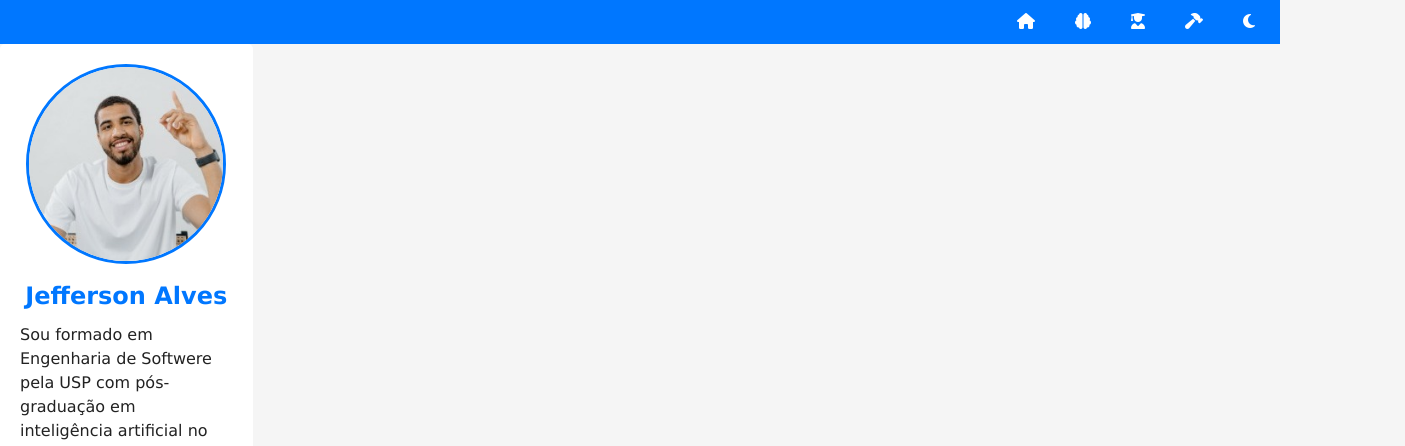
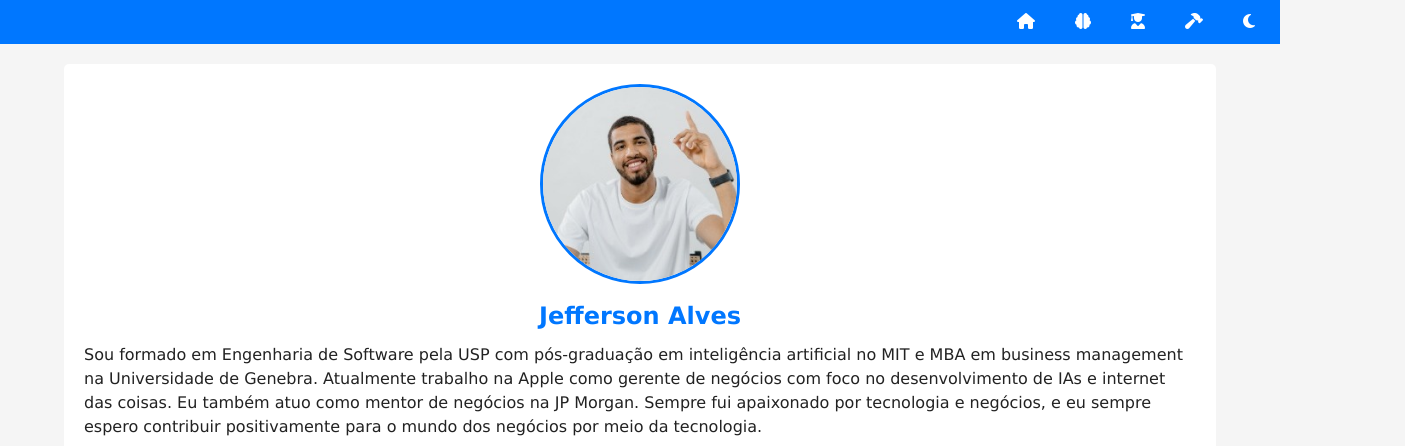
Before and after one commit to asaelchristian/projeto-portfolio, a plain HTML site: page index.html in a window 1280 px wide. Shown: the top 446 px of the page, 1405 px wide, since content can reach past the window. Drawn offline with Linux system fonts and the light colour scheme.

Commit message:
Em processo

```diff
--- a/estilos/style.css
+++ b/estilos/style.css
@@ -52,12 +52,14 @@ header{
 main{
   display: grid;
   grid-template-columns: auto 90vw auto;
+  margin-top: 20px;
 }
 
 .ficha{
   background-color: var(--fundo-card);
   padding: 20px;
   border-radius: 5px;
+  grid-column: 2 / -2;
 }
 
 .ficha > img{
--- a/index.html
+++ b/index.html
@@ -25,7 +25,7 @@
        <section class="ficha">
            <img src="imagens/jefferson-alves.jpg" alt="Foto de Jefferson Alves">
            <h1>Jefferson Alves</h1>
-           <p>Sou formado em Engenharia de Softwere pela USP com pós-graduação em inteligência artificial no MIT e MBA em business management na Universidade de Genebra. Atualmente trabalho na Apple como gerente de negócios com foco no desenvolvimento de IAs e internet das coisas. Eu também atuo como mentor de negócios na JP Morgan. Sempre fui apaixonado por tecnologia e negócios, e eu sempre espero contribuir positivamente para o mundo dos negócios por meio da tecnologia.</p>
+           <p>Sou formado em Engenharia de Software pela USP com pós-graduação em inteligência artificial no MIT e MBA em business management na Universidade de Genebra. Atualmente trabalho na Apple como gerente de negócios com foco no desenvolvimento de IAs e internet das coisas. Eu também atuo como mentor de negócios na JP Morgan. Sempre fui apaixonado por tecnologia e negócios, e eu sempre espero contribuir positivamente para o mundo dos negócios por meio da tecnologia.</p>
            <div class="social">
             <a href="https://www.linkedin.com/in/guanabara" target="_blank" rel="nofollow"><i class="fa-brands fa-linkedin"></i></a>
             <a href="https://github.com/gustavoguanabara" target="_blank" rel="nofollow"><i class="fa-brands fa-square-github"></i></a>
```
Also changed, not shown: imagens/spider-man.jpg (added).
